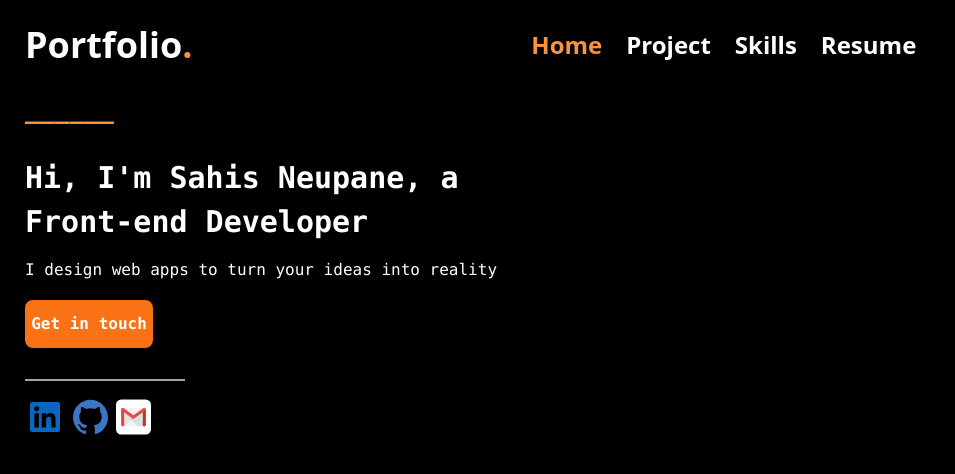
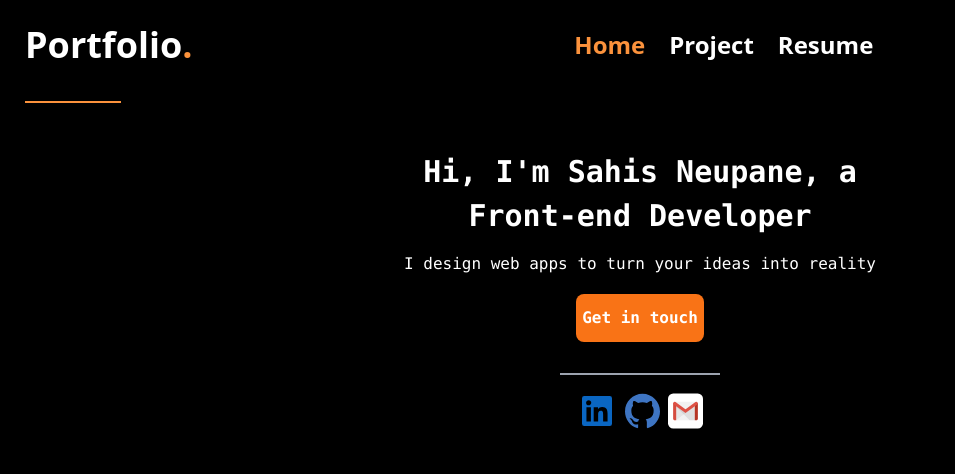
Before and after one commit to SahisN/WebsitePortfolio, a React (Vite) app: page / in a window 1280 px wide. Shown: the top 474 px of the page, without its empty margins (0-955 px from the left). Built offline with nearby package versions, Linux system fonts and the light colour scheme.

Commit message:
centered text

```diff
--- a/src/components/NavBar.tsx
+++ b/src/components/NavBar.tsx
@@ -4,8 +4,12 @@ interface props {
   pageNo: number;
 }
 
-const linkTitle = ["Home", "Project", "Skills", "Resume"];
-const link = ["/", "/projects", "/skills", "/resume"];
+const linkTitle = ["Home", "Project", "Resume"];
+const link = [
+  "/",
+  "/projects",
+  "https://docs.google.com/document/d/1X4qIh_f_rOgRqS4HHDS95Uy8DLl1Ytdy/edit?usp=sharing&ouid=101212552051483269170&rtpof=true&sd=true",
+];
 
 const NavBar = ({ pageNo }: props) => {
   return (
@@ -34,7 +38,7 @@ const NavBar = ({ pageNo }: props) => {
             return (
               <Link
                 key={index}
-                className="text-white hover:text-orange-400 text-2xl font-bold"
+                className="text-white hover:text-orange-400 text-2xl font-bold "
                 to={link[index]}
               >
                 {element}
--- a/src/components/SocialMedia.tsx
+++ b/src/components/SocialMedia.tsx
@@ -1,6 +1,6 @@
 const SocialMedia = () => {
   return (
-    <div>
+    <div className="flex flex-col items-center justify-center">
       <div className="border-t-2 border-gray-400 w-40 my-4"></div>
       <div className="flex space-x-2">
         <img
--- a/src/pages/HomePage.tsx
+++ b/src/pages/HomePage.tsx
@@ -6,12 +6,11 @@ const HomePage = () => {
     <div className="px-[25px] py-[25px] h-screen bg-black">
       <NavBar pageNo={0} />
       <div className="py-[20px]">
-        <h1 className="text-4xl font-bold text-orange-400">______</h1>
+        <div className="border-t-2 border-orange-400 w-24 my-4"></div>
       </div>
 
       {/** Half text and half image section */}
-      <div className="py-[15px]">
-        {/** Left side */}
+      <div className="py-[15px] text-center">
         <div className="space-y-2 font-mono">
           <h1 className="text-3xl font-bold text-white">
             Hi, I'm Sahis Neupane, a
```
